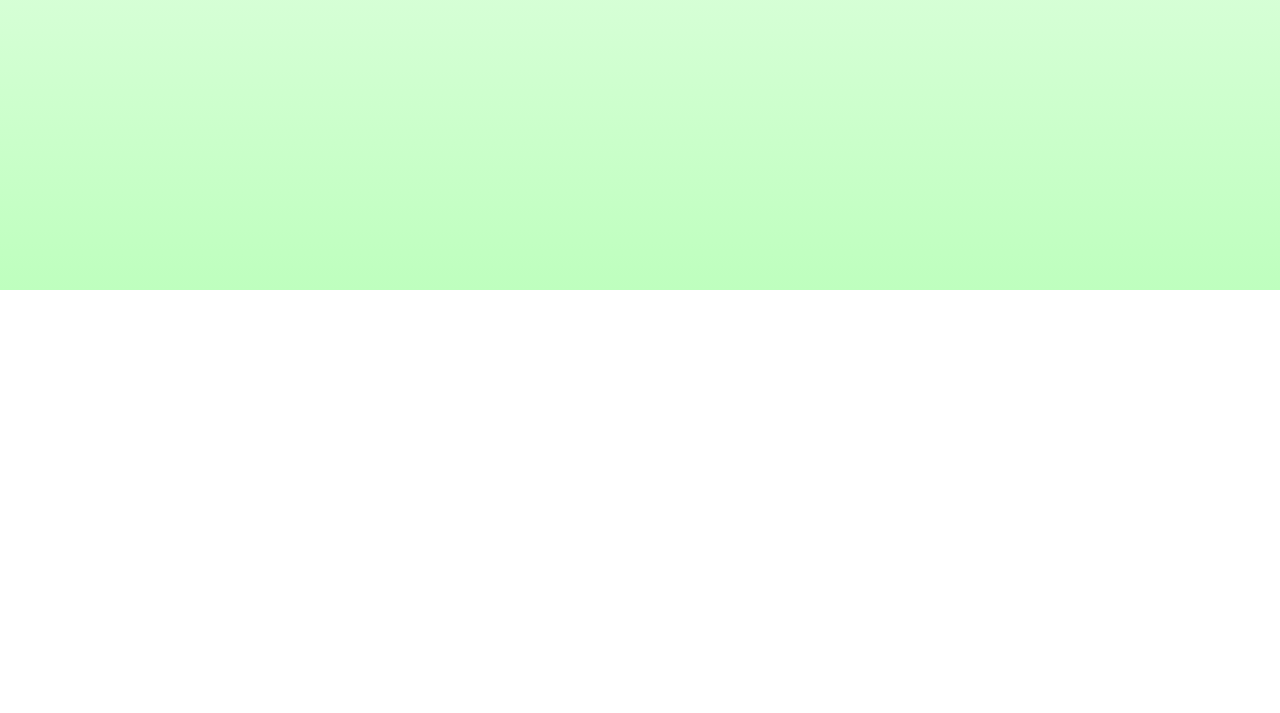
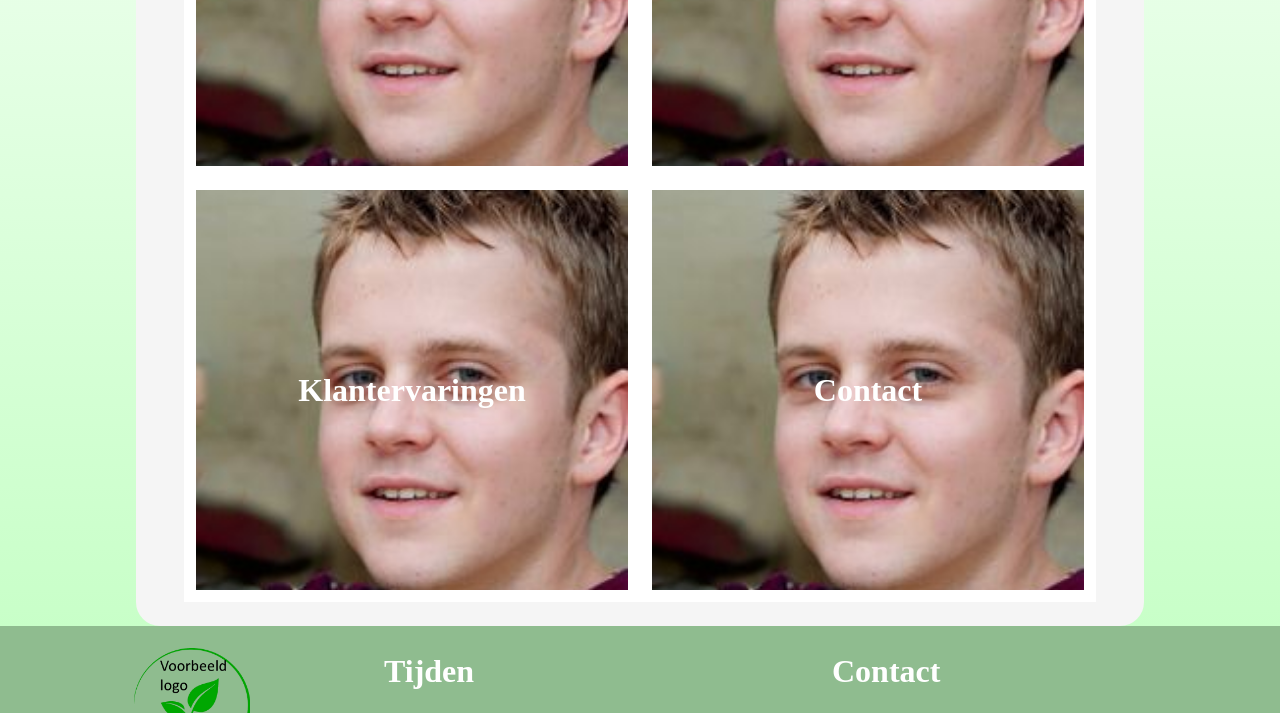
Before and after one commit to GerbenBol/WeBuilders, a plain HTML site: page webuilders/prototype2/index.html in a window 1280 px wide. Shown: the part 510-1223 px from the top of the page. Before the commit the page ends 800 px from the top, so only its background shows below. Drawn offline with Linux system fonts and the light colour scheme.

Commit message:
protoype 2

```diff
--- /dev/null
+++ b/webuilders/prototype2/assets/style/home.css
@@ -0,0 +1,54 @@
+*{
+    /*border: 1px black dashed;*/
+}
+h2{
+    font-size: 200%;
+}
+p{
+    font-size: 200%;
+}
+#container{
+    display: flex;
+    flex-direction: column;
+    align-items: center;
+    width: 100%;
+}
+.center{
+    display: flex;
+    justify-content: center;
+    align-items: center;
+
+}
+.content{
+    display: flex;
+    flex-direction: row;
+    justify-content: center;
+    width: 75%;
+    min-height: 400%;
+    background-color: whitesmoke;
+    border: whitesmoke solid 3vh;
+    flex-wrap: wrap;
+    border-radius: 3vh;
+}
+.content > div{
+    min-width: 45%;
+    min-height: 100%;
+    border: white solid 1vw;
+}
+.content > div > a{
+    text-decoration: none;
+    color: white;
+}
+.content-link{
+    width: 100%;
+    height: 100%;
+}
+.page-image{
+    background-position: center;
+    background-size: cover;
+    background-repeat: no-repeat;
+    height: 50vh;
+    display: flex;
+    justify-content: center;
+    align-items: center;
+}
--- a/webuilders/prototype2/index.html
+++ b/webuilders/prototype2/index.html
@@ -9,7 +9,7 @@
 <!--style for the header and the footer-->
     <link rel="stylesheet" href="assets/style/header-footer.css">
 <!--style for the content-->
-    <link rel="stylesheet" href="assets/style/">
+    <link rel="stylesheet" href="assets/style/home.css">
 </head>
 <body>
 <header>
@@ -32,7 +32,20 @@
 </header>
 <!--container is where all the content is shown-->
 <div id="container">
-
+    <div class="content">
+        <div>
+            <a class="content-link" href="over-ons.html"><div class="page-image" style="background-image: url('assets/images/hendrik.jpg')"><h2>Over ons</h2></div></a>
+        </div>
+        <div>
+            <a class="content-link" href="diensten.html"><div class="page-image" style="background-image: url('assets/images/hendrik.jpg')"><h2>Diensten</h2></div></a>
+        </div>
+        <div>
+            <a class="content-link" href="klantervaringen.html"><div class="page-image" style="background-image: url('assets/images/hendrik.jpg')"><h2>Klantervaringen</h2></div></a>
+        </div>
+        <div>
+            <a class="content-link" href="contact.html"><div class="page-image" style="background-image: url('assets/images/hendrik.jpg')"><h2>Contact</h2></div></a>
+        </div>
+    </div>
 </div>
 <footer>
     <div id="footer-top">
```
Also changed, not shown: webuilders/prototype2/contact.html (+1 -0 lines), webuilders/prototype2/over-ons.html (+1 -1 lines).
